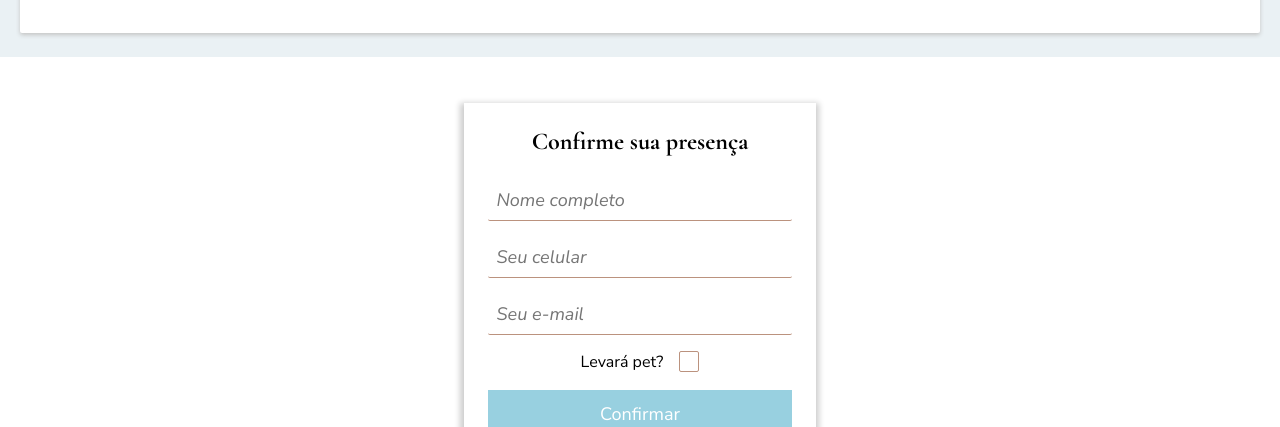
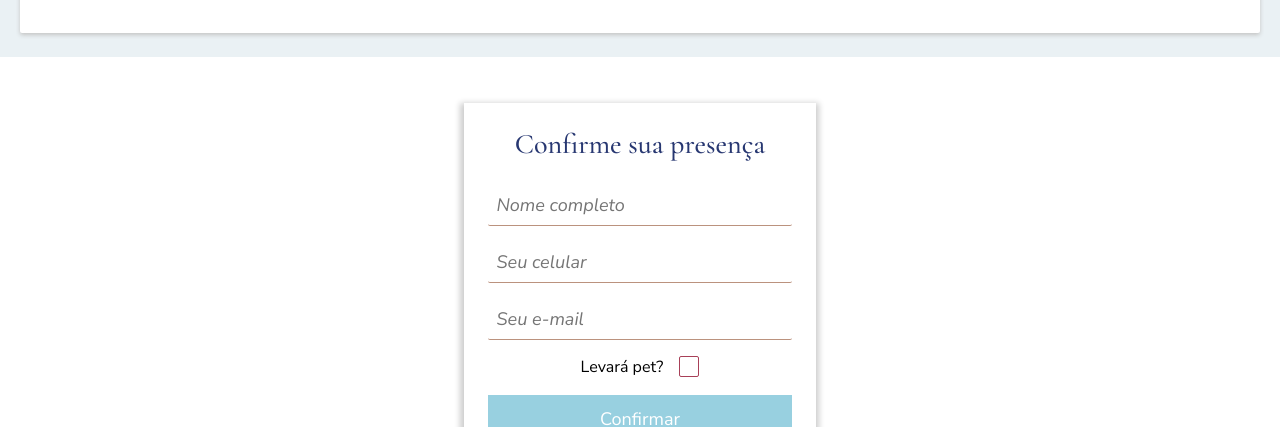
Before and after one commit to LucasMig/my-wedding-v3, a React (Vite) app: page / in a window 1280 px wide. Shown: the part 1489-1916 px from the top of the page. Built offline with nearby package versions, Linux system fonts and the light colour scheme; no server answers.

Commit message:
refactor: changed form styles to match other components

```diff
--- a/src/components/organisms/AttendanceForm/styles.scss
+++ b/src/components/organisms/AttendanceForm/styles.scss
@@ -10,7 +10,9 @@
   padding: 2.4rem;
 
   &__title {
-    font-family: get-font($fonts, subtitle);
+    color: color($colors-blue, 600);
+    font: 500 rem(28px) get-font($fonts, subtitle);
+
   }
 
   &__form {
@@ -47,7 +49,7 @@
 
       &-custom {
         background-color: color($colors-main, white);
-        border: solid 1px color($colors-beige, 100);
+        border: solid 1px color($colors-pink, 600);
         border-radius: rem(2px);
         display: flex;
         height: rem(20px);
```
